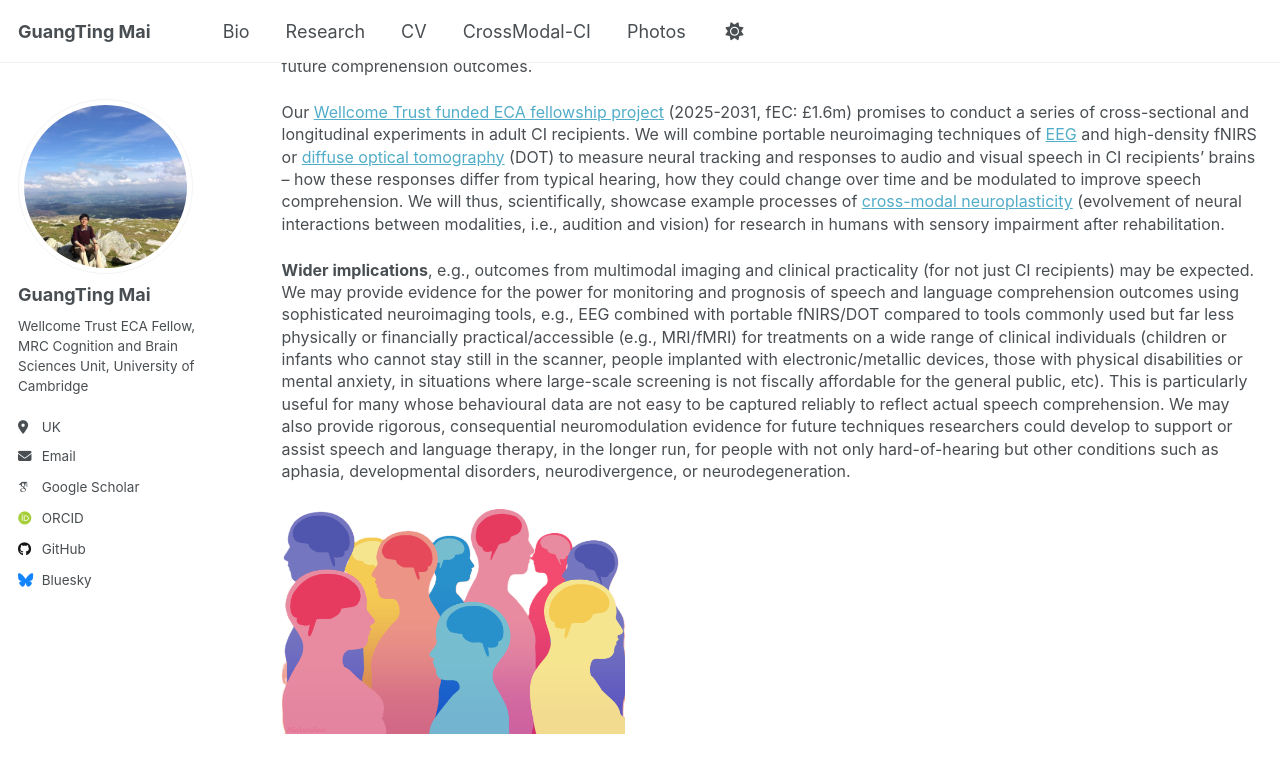
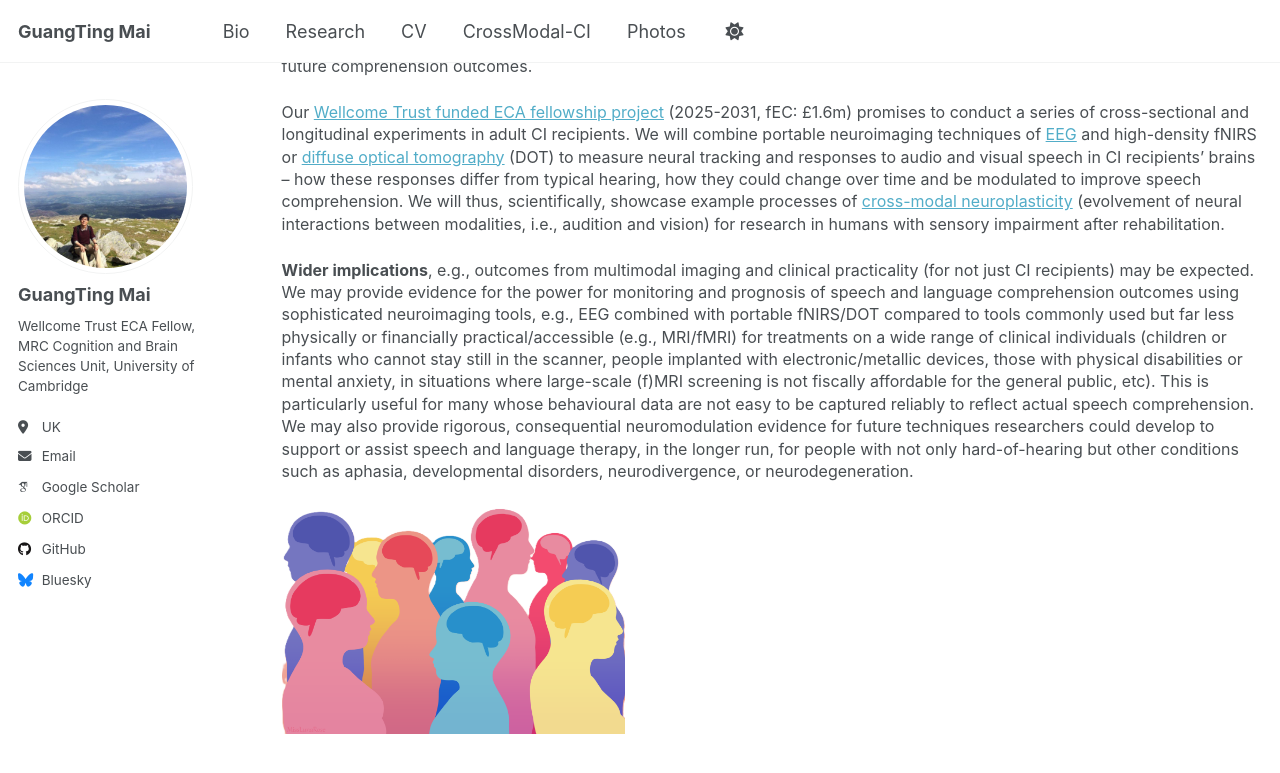
Before and after one commit to guangtingmai/guangtingmai.github.io, a Jekyll site: the page built from _pages/CrossModal-CI.html, in a window 1280 px wide and 900 px high, scrolled down 522 px. Shown: the top 773 px of the window. Built offline with Jekyll 4.4.1, drawn with Linux system fonts in a browser that asks for light colours; some web fonts are replaced.

Commit message:
Update CrossModal-CI.html

```diff
--- a/_pages/CrossModal-CI.html
+++ b/_pages/CrossModal-CI.html
@@ -11,7 +11,7 @@
 </p>
 <p><span style="font-size: 12pt;line-height: 1.4;display: block;margin-bottom: 0.12vh">A <a href="https://en.wikipedia.org/wiki/Cochlear_implant">cochlear implant</a> (CI) is a neuro-prothesis that helps people with severe hearing loss to access sounds. CI transmits sound vibrations into electrical stimulation that (re)activates cochlea cells and sends neural signals to the auditory cortex. However, electrical stimulation is artificial which does not provide natural auditory input as in typically hearing individuals. It remains a huge challenge for CI recipients during speech communication in day-to-day complex, noisy listening environments (at school/work, in streets/restaurants/train stations, meeting with friends and families). CI recipients often use visual speech cues (e.g., lipreading) to compensate for these auditory barriers to help communications. However, mechanisms underlying how the CI brains integrate audio and visual speech information are still not clear. It also remains unclear how interactions of brain functions between modalities (audition and vision) change or reorganise over time to perceive audiovisual speech and how reorganisation predicts future comprehension outcomes.</span></p>
 <p><span style="font-size: 12pt;line-height: 1.4;display: block;margin-bottom: 0.12vh">Our <a href="https://wellcome.org/research-funding/funding-portfolio/funded-grants?f%5B0%5D=funding_scheme_grants_awarded%3AEarly-Career%20Awards">Wellcome Trust funded ECA fellowship project</a> (2025-2031, fEC: £1.6m) promises to conduct a series of cross-sectional and longitudinal experiments in adult CI recipients. We will combine portable neuroimaging techniques of <a href="https://en.wikipedia.org/wiki/Electroencephalography">EEG</a> and high-density fNIRS or <a href="https://www.nature.com/articles/pr2017107">diffuse optical tomography</a> (DOT) to measure neural tracking and responses to audio and visual speech in CI recipients’ brains – how these responses differ from typical hearing, how they could change over time and be modulated to improve speech comprehension. We will thus, scientifically, showcase example processes of <a href="https://en.wikipedia.org/wiki/Cross_modal_plasticity">cross-modal neuroplasticity</a> (evolvement of neural interactions between modalities, i.e., audition and vision) for research in humans with sensory impairment after rehabilitation.
-<p><span style="font-size: 12pt;line-height: 1.4;display: block;margin-bottom: 0.12vh"><strong>Wider implications</strong>, e.g., outcomes from multimodal imaging and clinical practicality (for not just CI recipients) may be expected. We may provide evidence for the power for monitoring and prognosis of speech and language comprehension outcomes using sophisticated neuroimaging tools, e.g., EEG combined with portable fNIRS/DOT compared to tools commonly used but far less physically or financially practical/accessible (e.g., MRI/fMRI) for treatments on a wide range of clinical individuals (children or infants who cannot stay still in the scanner, people implanted with electronic/metallic devices, those with physical disabilities or mental anxiety, in situations where large-scale screening is not fiscally affordable for the general public, etc). This is particularly useful for many whose behavioural data are not easy to be captured reliably to reflect actual speech comprehension. We may also provide rigorous, consequential neuromodulation evidence for future techniques researchers could develop to support or assist speech and language therapy, in the longer run, for people with not only hard-of-hearing but other conditions such as aphasia, developmental disorders, neurodivergence, or neurodegeneration.
+<p><span style="font-size: 12pt;line-height: 1.4;display: block;margin-bottom: 0.12vh"><strong>Wider implications</strong>, e.g., outcomes from multimodal imaging and clinical practicality (for not just CI recipients) may be expected. We may provide evidence for the power for monitoring and prognosis of speech and language comprehension outcomes using sophisticated neuroimaging tools, e.g., EEG combined with portable fNIRS/DOT compared to tools commonly used but far less physically or financially practical/accessible (e.g., MRI/fMRI) for treatments on a wide range of clinical individuals (children or infants who cannot stay still in the scanner, people implanted with electronic/metallic devices, those with physical disabilities or mental anxiety, in situations where large-scale (f)MRI screening is not fiscally affordable for the general public, etc). This is particularly useful for many whose behavioural data are not easy to be captured reliably to reflect actual speech comprehension. We may also provide rigorous, consequential neuromodulation evidence for future techniques researchers could develop to support or assist speech and language therapy, in the longer run, for people with not only hard-of-hearing but other conditions such as aphasia, developmental disorders, neurodivergence, or neurodegeneration.
 <p align="left">
   <img src="https://guangtingmai.github.io/images/diversity.png" width="35%">
   <br>
```
